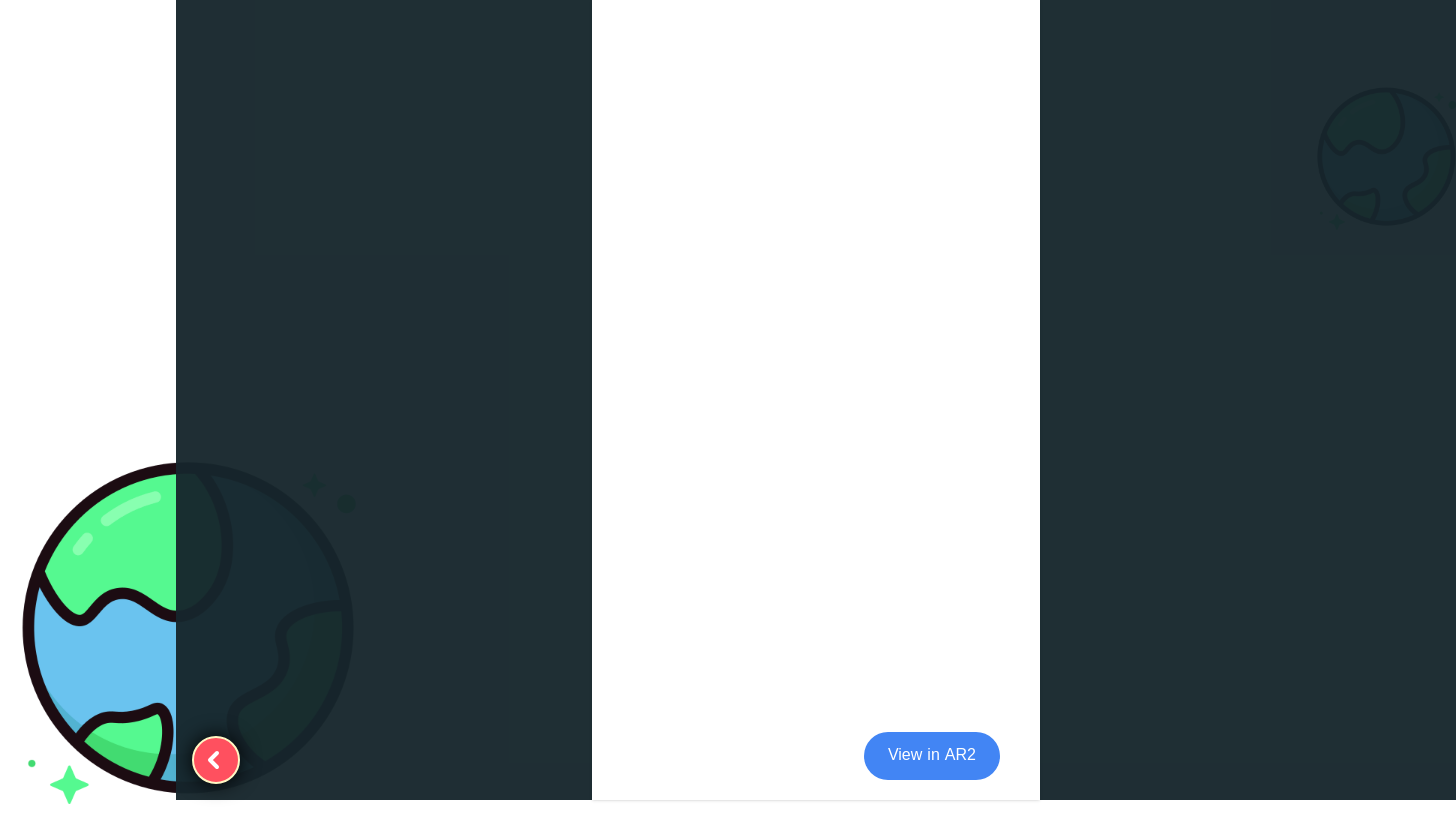
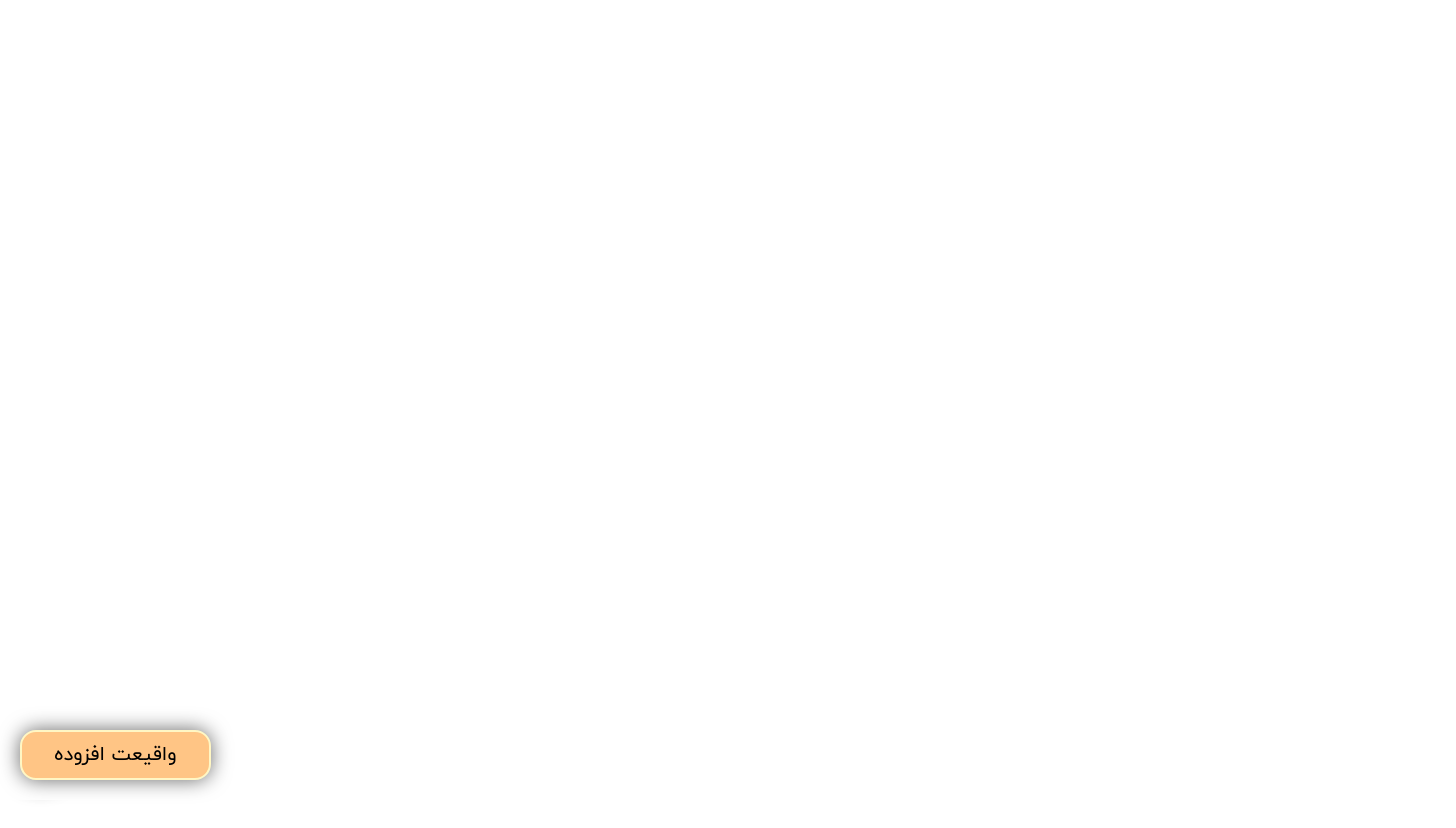
Before and after one commit to sinaAminiNextJs/bazzin, a Next.js app: page /earthThD/earthARcopy in a window 1280 px wide. Both pictures are taken after a click on the button "Start AR Experience". Shown: the whole page, 1456 px wide, since content can reach past the window. After the commit the page ends 800 px from the top, so only its background shows below. Built offline with nearby package versions, Linux system fonts and the light colour scheme; a web font is replaced by a local one.

Commit message:
add new style

```diff
--- a/app/earthThD/earthARcopy/page.tsx
+++ b/app/earthThD/earthARcopy/page.tsx
@@ -13,7 +13,6 @@ export default function ARPage() {
   const modelViewerRef = useRef<ModelViewerElement>(null);
 
   const startAR = () => {
-    alert("کلیک شد");
     setShowAR(true);
     // نمایش مدل با تاخیر برای اطمینان از لود کامل
     setTimeout(() => {
@@ -24,7 +23,11 @@ export default function ARPage() {
   return (
     <section className="relative w-full min-h-screen text-white flex flex-col items-center bg-mybg/96">
       {/* پس‌زمینه */}
-      <div className="absolute top-0 left-0 -z-10 w-full h-screen">
+      <div
+        className={`absolute top-0 left-0 -z-10 w-full h-screen  ${
+          showAR ? "hidden" : "block"
+        }`}
+      >
         <img
           src="/clipart/earth.png"
           alt="Earth"
@@ -37,8 +40,8 @@ export default function ARPage() {
         />
       </div>
       <div
-        className={`fixed left-0 right-0 bottom-0 max-w-md mx-auto bg-white shadow transition-all z-[10] px-10 duration-500 flex flex-col ${
-          showAR ? "top-0 visible min-h-screen" : "top-[100%] invisible"
+        className={`absolute top-0 left-0 z-50 w-full h-screen mx-auto bg-white shadow transition-all flex flex-col ${
+          showAR ? "block" : "hidden"
         }`}
       >
         <div className="w-full h-[50px] flex items-center justify-end px-3">
@@ -69,17 +72,24 @@ export default function ARPage() {
             slot="ar-button"
             className="ar-button"
             style={{
-              position: "absolute",
+              minWidth: "fit-content",
+              opacity: "1",
+              position: "fixed",
               bottom: "20px",
-              padding: "12px 24px",
-              borderRadius: "50px",
-              background: "#4285f4",
-              color: "white",
-              border: "none",
-              zIndex: "10",
+              left: "20px",
+              padding: "8px 32px",
+              backgroundColor: "#ffc585",
+              color: "#000",
+              borderRadius: "1rem",
+              border: "2px solid #fff7c4",
+              fontFamily: "iranyekan, sans-serif",
+              fontSize: "1.25rem",
+              boxShadow: "0 0 20px rgba(0, 0, 0, 0.6)",
+              cursor: "pointer",
+              zIndex: "11000",
             }}
           >
-            View in AR2
+            واقیعت افزوده{" "}
           </button>
           {/* @ts-ignore */}
         </model-viewer>
```
